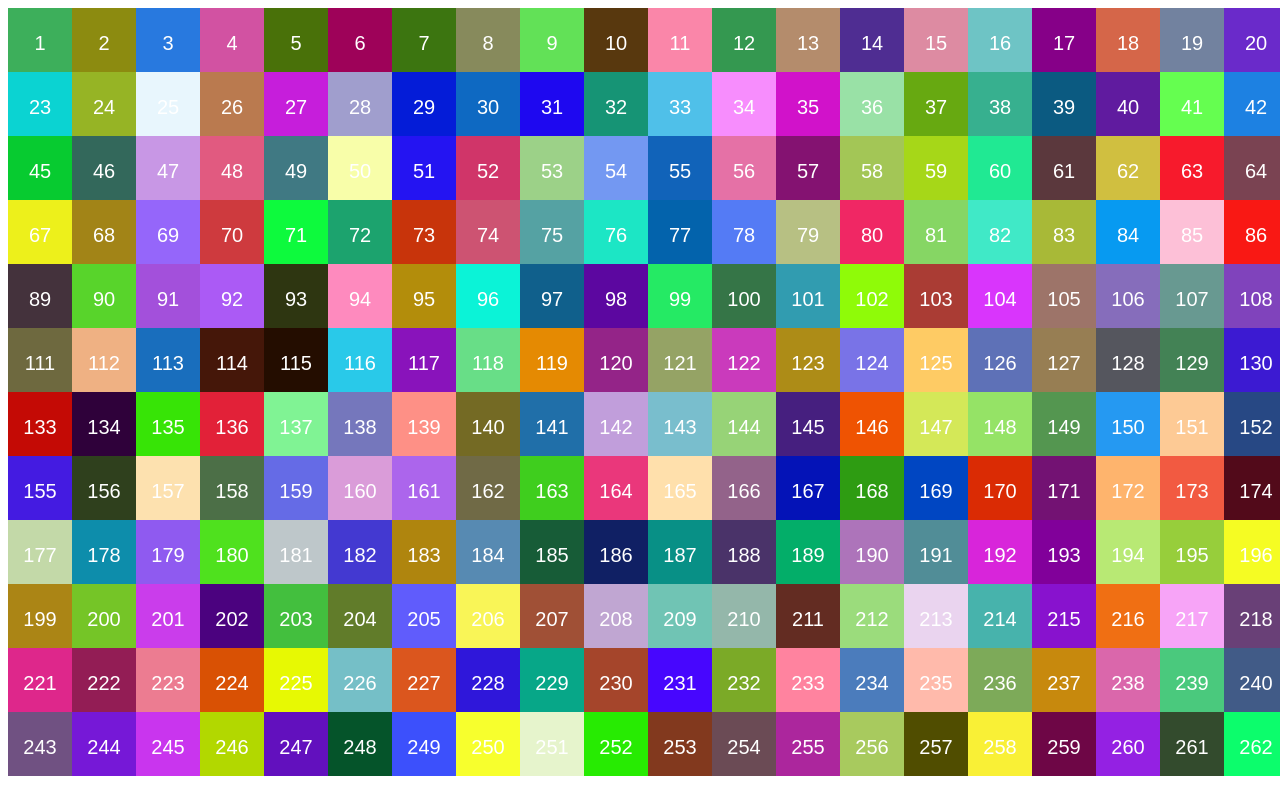
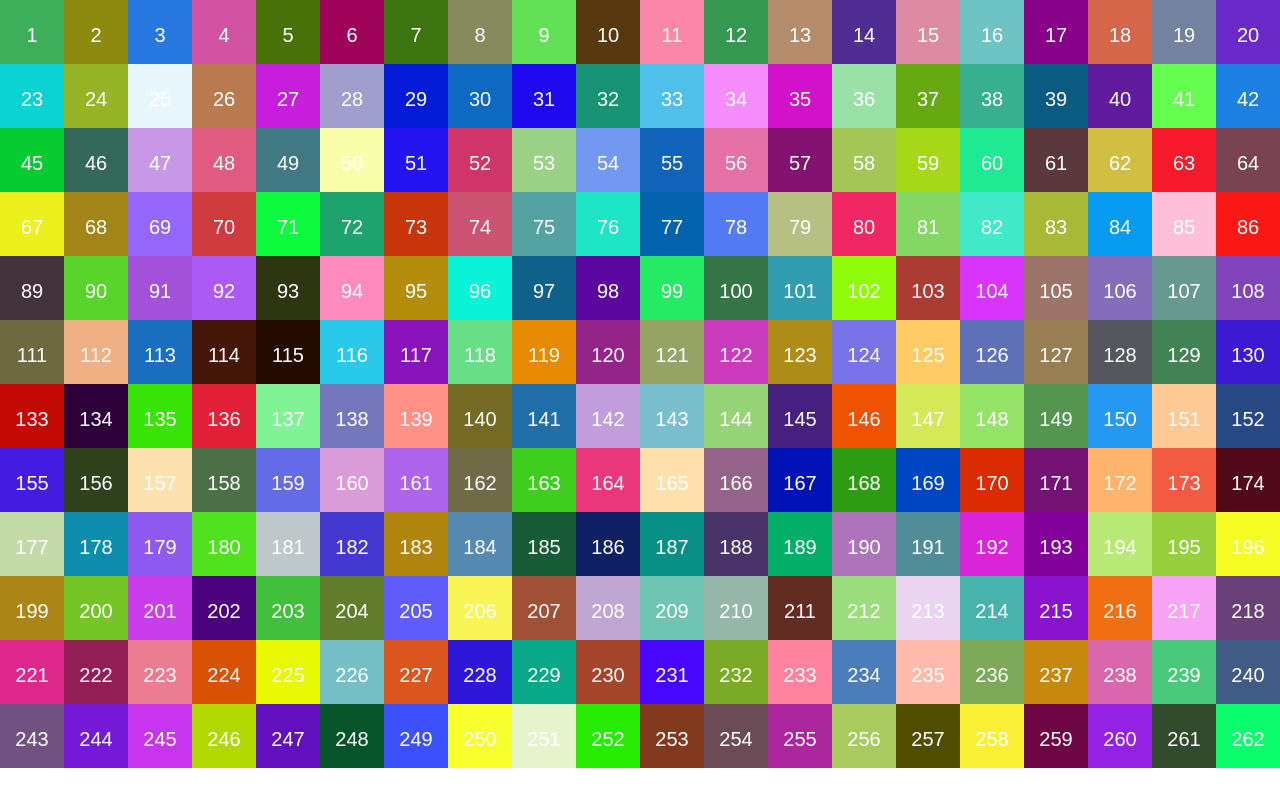
Before and after one commit to deuxp/led-canvas-novastar, a website: page index.html in a window 1280 px wide. Shown: the top 800 px of the page. Drawn offline with Linux system fonts and the light colour scheme.

Commit message:
changes to margin

```diff
--- a/index.html
+++ b/index.html
@@ -5,6 +5,7 @@
   <meta charset="UTF-8">
   <meta name="viewport" content="width=device-width, initial-scale=1.0">
   <title>Grid Image Generator</title>
+  <link rel="stylesheet" href="style.css">
 </head>
 
 <body>
--- a/style.css
+++ b/style.css
@@ -0,0 +1,4 @@
+body {
+  padding: 0;
+  margin: 0;
+}
```
